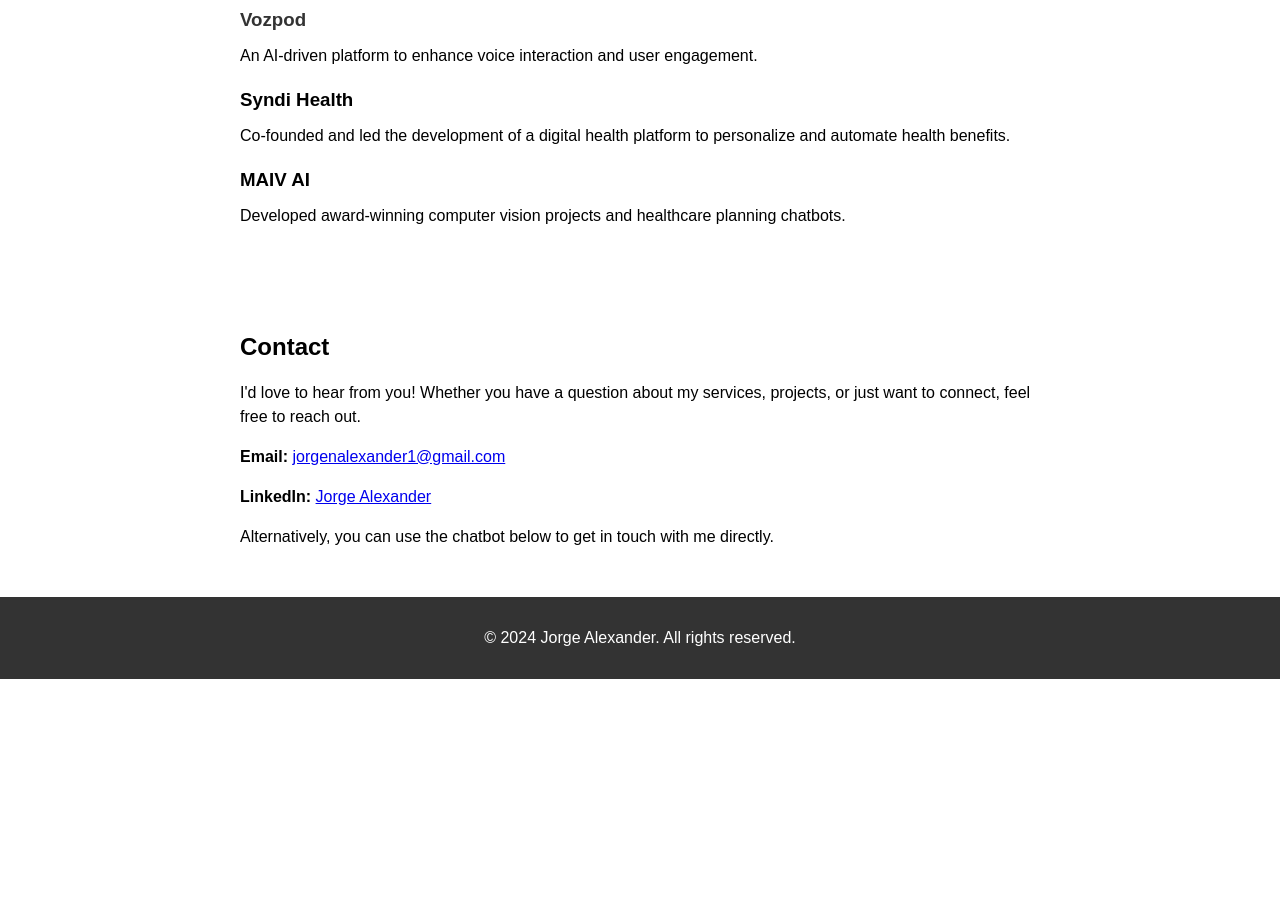
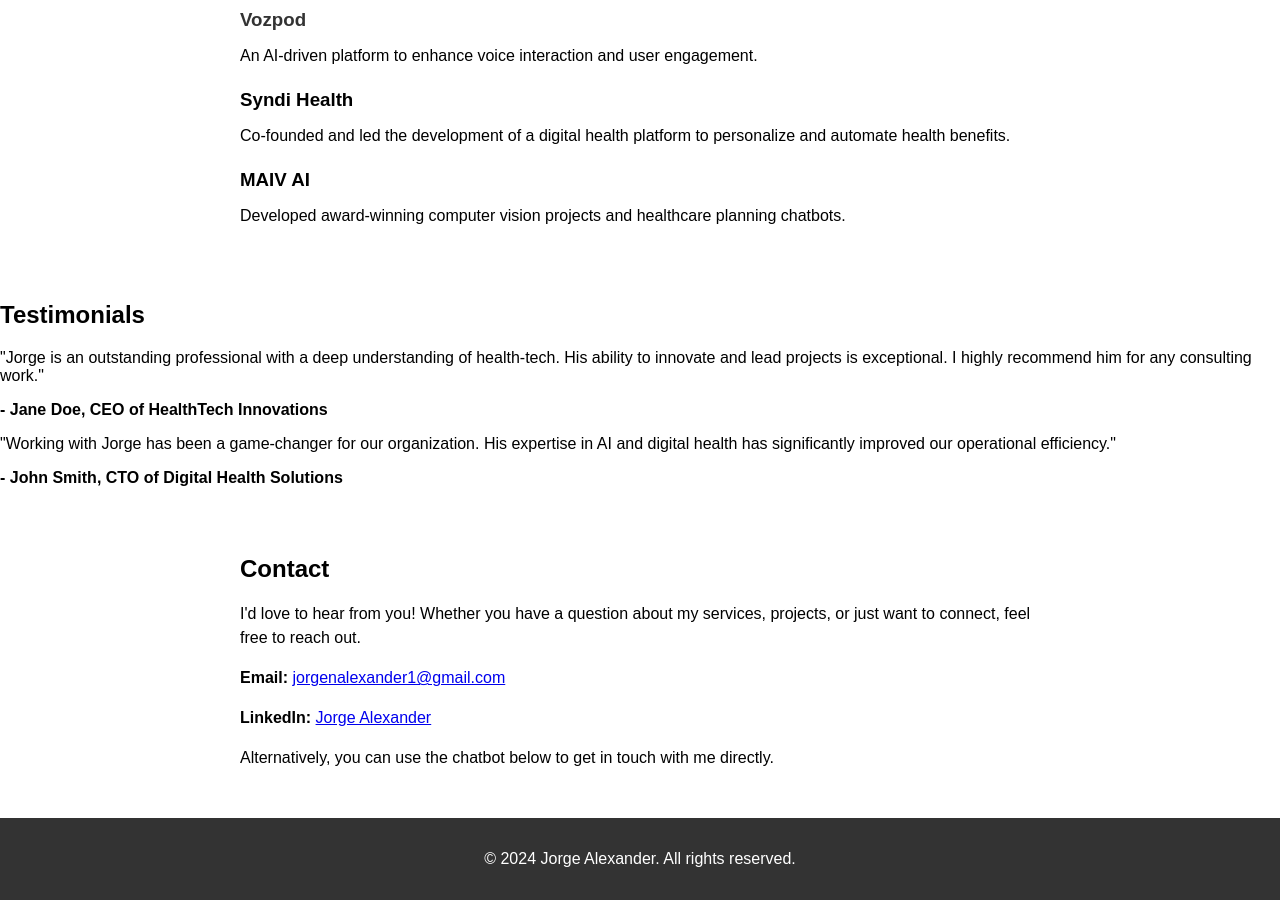
Before and after one commit to roodrallec/dashboard, a Jekyll site: the page built from index.html, in a window 1280 px wide and 900 px high, scrolled down 974 px. Built offline with Jekyll 4.4.1, drawn with Linux system fonts in a browser that asks for light colours; before the commit the page ends 1653 px from its top, so only the background shows below that.

Commit message:
Update index.html

```diff
--- a/index.html
+++ b/index.html
@@ -42,6 +42,18 @@
     </div>
 </section>
 
+ <section id="testimonials" class="testimonials">
+    <h2>Testimonials</h2>
+    <div class="testimonial">
+        <p>"Jorge is an outstanding professional with a deep understanding of health-tech. His ability to innovate and lead projects is exceptional. I highly recommend him for any consulting work."</p>
+        <p><strong>- Jane Doe, CEO of HealthTech Innovations</strong></p>
+    </div>
+    <div class="testimonial">
+        <p>"Working with Jorge has been a game-changer for our organization. His expertise in AI and digital health has significantly improved our operational efficiency."</p>
+        <p><strong>- John Smith, CTO of Digital Health Solutions</strong></p>
+    </div>
+</section>
+
 <section id="contact" class="contact">
     <h2>Contact</h2>
     <p>I'd love to hear from you! Whether you have a question about my services, projects, or just want to connect, feel free to reach out.</p>
```
